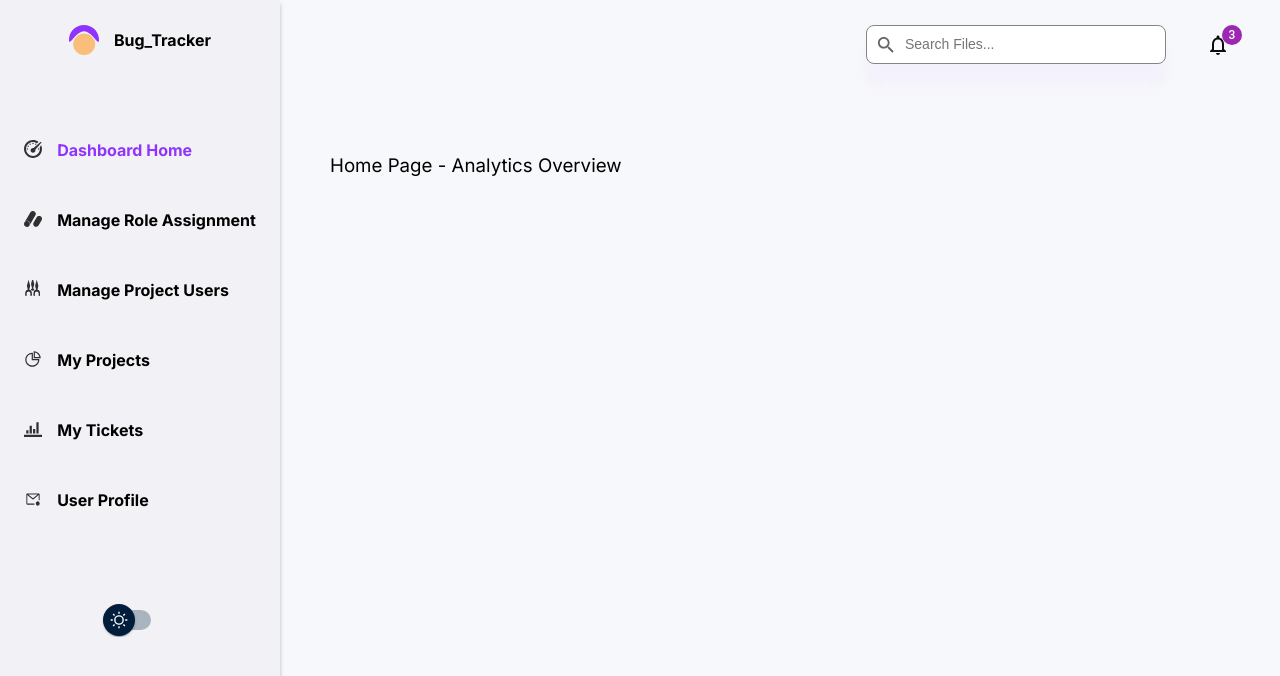
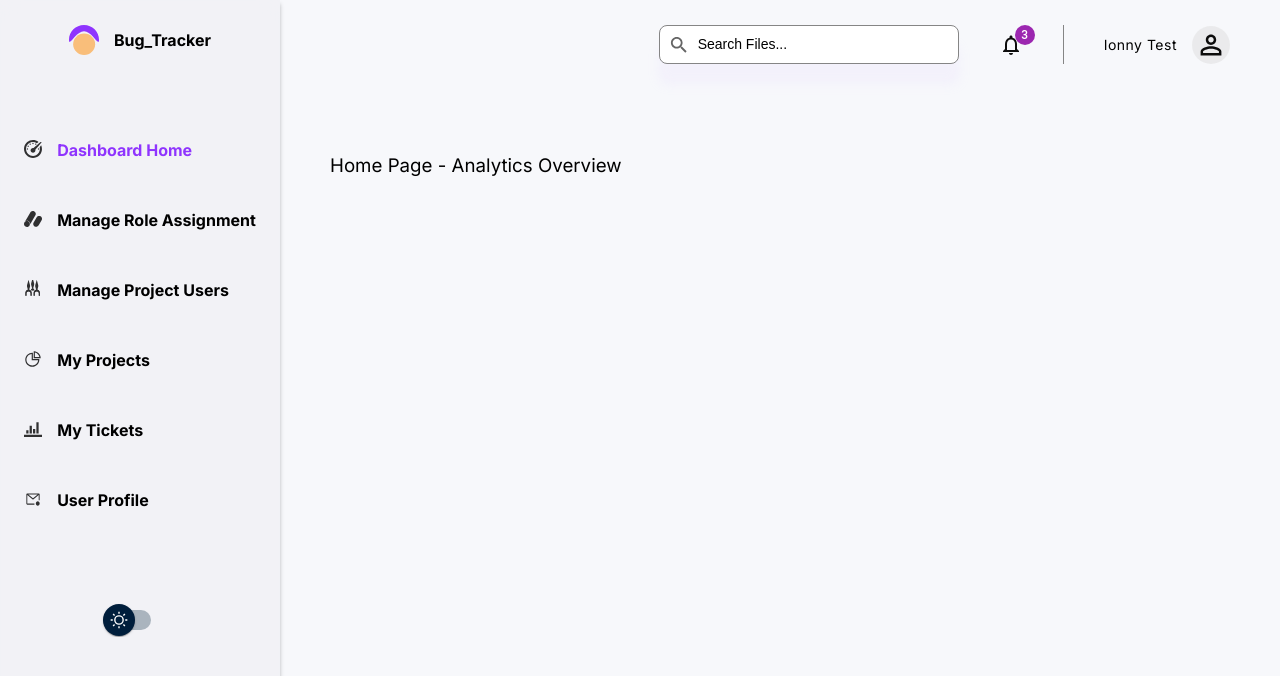
Before and after one commit to IonathanG/react-bug-tracker, a React (Create React App) app: page / in a window 1280 px wide. Shown: the top 676 px of the page. Built offline with nearby package versions, Linux system fonts and the light colour scheme.

Commit message:
header completed

```diff
--- a/src/components/Header/Header.js
+++ b/src/components/Header/Header.js
@@ -1,16 +1,31 @@
 import React from "react";
 import styled from "styled-components";
+import { device } from "../../shared/breakpoints";
 import SearchInput from "./_SearchInput";
 import Notification from "./_Notification";
+import UserAction from "./_UserAction";
 
 const HeaderContainer = styled.header`
   //background-color: aquamarine;
   display: flex;
   align-items: center;
   justify-content: flex-end;
-  gap: 40px;
+  gap: 20px;
   width: 100%;
-  //height: 60px;
+  transition: 0.3s ease;
+
+  @media ${device.phone_Small} {
+    gap: 30px;
+  }
+  @media ${device.phone} {
+    gap: 40px;
+  }
+`;
+
+const Divider = styled.div`
+  background-color: ${({ theme }) => theme.divider_Color};
+  height: 100%;
+  width: 1px;
 `;
 
 const Header = () => {
@@ -18,6 +33,8 @@ const Header = () => {
     <HeaderContainer>
       <SearchInput />
       <Notification></Notification>
+      <Divider />
+      <UserAction />
     </HeaderContainer>
   );
 };
--- a/src/components/Header/_SearchInput.js
+++ b/src/components/Header/_SearchInput.js
@@ -5,14 +5,9 @@ import SearchIcon from "@mui/icons-material/Search";
 import { InputField } from "../../shared/inputField";
 
 const SearchContainer = styled.form`
-  //flex: 1;
-  //transition: 0.3s ease-out;
   display: flex;
   align-items: center;
   position: relative;
-
-  /* @media ${device.phone} {
-  } */
 `;
 
 const SearchIconWrap = styled.button`
@@ -21,6 +16,8 @@ const SearchIconWrap = styled.button`
   position: absolute;
   left: 2px;
   top: 7px;
+
+  color: ${({ theme }) => theme.main_Font_Color};
 
   border: none;
   background-color: transparent;
@@ -36,11 +33,20 @@ const SearchIconWrap = styled.button`
 `;
 
 const SearchInputField = styled(InputField)`
-  width: 300px;
+  width: 180px;
   padding: 11px 12px 11px 38px;
+  background-color: ${({ theme }) => theme.form_Background};
 
   &::placeholder {
+    color: ${({ theme }) => theme.main_Font_Color};
     font-size: 14px;
+  }
+
+  @media ${device.phone_Small} {
+    width: 240px;
+  }
+  @media ${device.phone} {
+    width: 300px;
   }
 `;
 
--- /dev/null
+++ b/src/components/Header/_UserAction.js
@@ -0,0 +1,48 @@
+import React from "react";
+import styled from "styled-components";
+import { device } from "../../shared/breakpoints";
+import PersonOutlineOutlinedIcon from "@mui/icons-material/PersonOutlineOutlined";
+
+const UserContainer = styled.div`
+  display: flex;
+  align-items: center;
+  gap: 15px;
+`;
+
+const UserIconWrap = styled.div`
+  background-color: ${({ theme }) => theme.icon_Background};
+  border-radius: 50%;
+  width: 38px;
+  height: 38px;
+  display: grid;
+  place-items: center;
+  cursor: pointer;
+`;
+
+const UserIcon = styled(PersonOutlineOutlinedIcon)`
+  transform: scale(1.3);
+  color: ${({ theme }) => theme.profile_Color};
+`;
+
+const UserName = styled.div`
+  letter-spacing: 0.5px;
+  font-size: 14px;
+  display: none;
+
+  @media ${device.phone} {
+    display: block;
+  }
+`;
+
+const UserAction = () => {
+  return (
+    <UserContainer>
+      <UserName>Ionny Test</UserName>
+      <UserIconWrap>
+        <UserIcon />
+      </UserIconWrap>
+    </UserContainer>
+  );
+};
+
+export default UserAction;
--- a/src/components/Navbar/_HamburgerMenu.js
+++ b/src/components/Navbar/_HamburgerMenu.js
@@ -7,7 +7,7 @@ const MenuHamburger = styled.div`
   font-size: 20px;
   cursor: pointer;
   position: absolute;
-  top: 20px;
+  top: 25px;
   left: 10px;
 
   @media ${device.phone} {
--- a/src/components/Navbar/_LogoMenu.js
+++ b/src/components/Navbar/_LogoMenu.js
@@ -8,6 +8,7 @@ const Logo = styled.div`
   align-items: center;
   gap: 15px;
   font-weight: 600;
+  color: ${({ theme }) => theme.main_Font_Color};
 
   img {
     width: 30px;
--- a/src/shared/Section.js
+++ b/src/shared/Section.js
@@ -5,6 +5,7 @@ export const Section = styled.section`
   display: flex;
   position: relative;
   transition: 0.3s ease;
+  color: ${({ theme }) => theme.main_Font_Color};
 `;
 
 export const SectionMain = styled.section`
--- a/src/shared/Theme.js
+++ b/src/shared/Theme.js
@@ -7,7 +7,7 @@ export const lightTheme = {
 
   active_Link: "rgb(143, 52, 254)",
 
-  navbar_Background: "rgba(241,241,246, 0.9)",
+  navbar_Background: "rgba(241, 241, 246, 0.9)",
 
   navbar_Shadow: "rgba(0, 0, 0, 0.25) 0px 4px 4px 0px",
 
@@ -18,6 +18,12 @@ export const lightTheme = {
   border_Form_Shadow: "rgba(224, 199, 255, 0.15) 0px 20px 12px 0px",
 
   notification_Color: "rgba(0, 0, 0, 0.95)",
+
+  divider_Color: "#858585",
+
+  profile_Color: "rgba(0, 0, 0, 0.95)",
+
+  icon_Background: "rgba(225, 225, 225, 0.55)",
 
   arrow_Dropdown_style1: "rgb(217, 217, 217)",
 
@@ -44,19 +50,27 @@ export const darkTheme = {
 
   main_Font_Color: "#FFFFFF",
 
-  active_Link: "rgb(143, 52, 254)",
+  active_Link: "rgba(143, 52, 254)",
 
   navbar_Background: "rgba(230, 225, 237, 0.17)",
 
   navbar_Shadow: "rgba(0, 0, 0, 0.25)",
 
-  form_Background: "rgb(81, 80, 82)",
+  form_Background: "rgba(230, 225, 237, 0.17)",
+
+  border_Form: "#858585",
 
   border_Form_Outline: "#302D2D",
 
-  border_Form_Shadow: "drop-shadow(1px 1px 1px rgba(224, 199, 255, 0.3))",
+  border_Form_Shadow: "rgba(224, 199, 255, 0.1) 0px 2px 2px 0px",
 
   notification_Color: "rgba(255, 255, 255, 0.85)",
+
+  divider_Color: "rgba(230, 225, 237, 0.17)",
+
+  profile_Color: "rgba(255, 255, 255, 0.85)",
+
+  icon_Background: "rgba(230, 225, 237, 0.17)",
 
   arrow_Dropdown_style1: "#000000",
 
--- a/src/shared/breakpoints.js
+++ b/src/shared/breakpoints.js
@@ -1,6 +1,6 @@
 const size = {
   phone_Small: "480px",
-  phone: "780px",
+  phone: "820px",
   tablet: "1080px",
   desktop: "1440px",
 };
--- a/src/shared/inputField.js
+++ b/src/shared/inputField.js
@@ -12,5 +12,6 @@ export const InputField = styled.input`
 
   &::placeholder {
     font-family: sans-serif;
+    color: ${({ theme }) => theme.main_Font_Color};
   }
 `;
```
